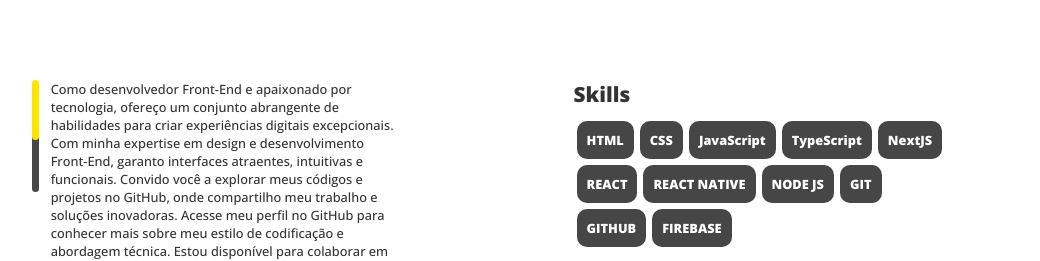
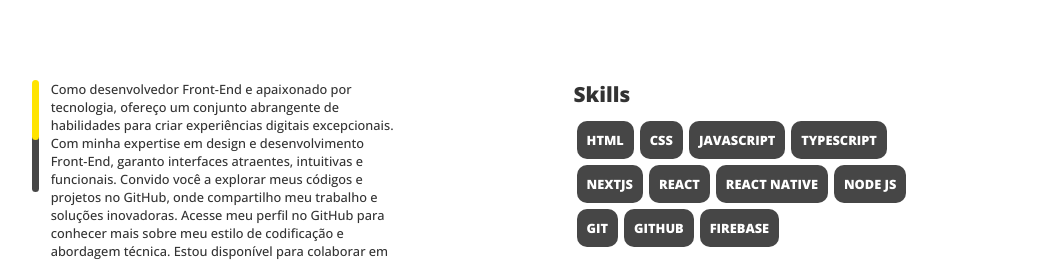
Before and after one commit to ValenteJoao/Portfolio, a React (Vite) app: page / in a window 1280 px wide. Shown: the part 1100-1361 px from the top of the page, without its empty margins (140-1180 px from the left). Built offline with nearby package versions, Linux system fonts and the light colour scheme; no server answers; the database is empty.

Commit message:
Update index.tsx

```diff
--- a/src/layout/Sobre/index.tsx
+++ b/src/layout/Sobre/index.tsx
@@ -33,9 +33,9 @@ export function About() {
           <Skills>
             <SkillsContainers skill='HTML' />
             <SkillsContainers skill='CSS' />
-            <SkillsContainers skill='JavaScript' />
-            <SkillsContainers skill='TypeScript' />
-            <SkillsContainers skill='NextJS' />
+            <SkillsContainers skill='JAVASCRIPT' />
+            <SkillsContainers skill='TYPESCRIPT' />
+            <SkillsContainers skill='NEXTJS' />
             <SkillsContainers skill='REACT' />
             <SkillsContainers skill='REACT NATIVE' />
             <SkillsContainers skill='NODE JS' />
```
